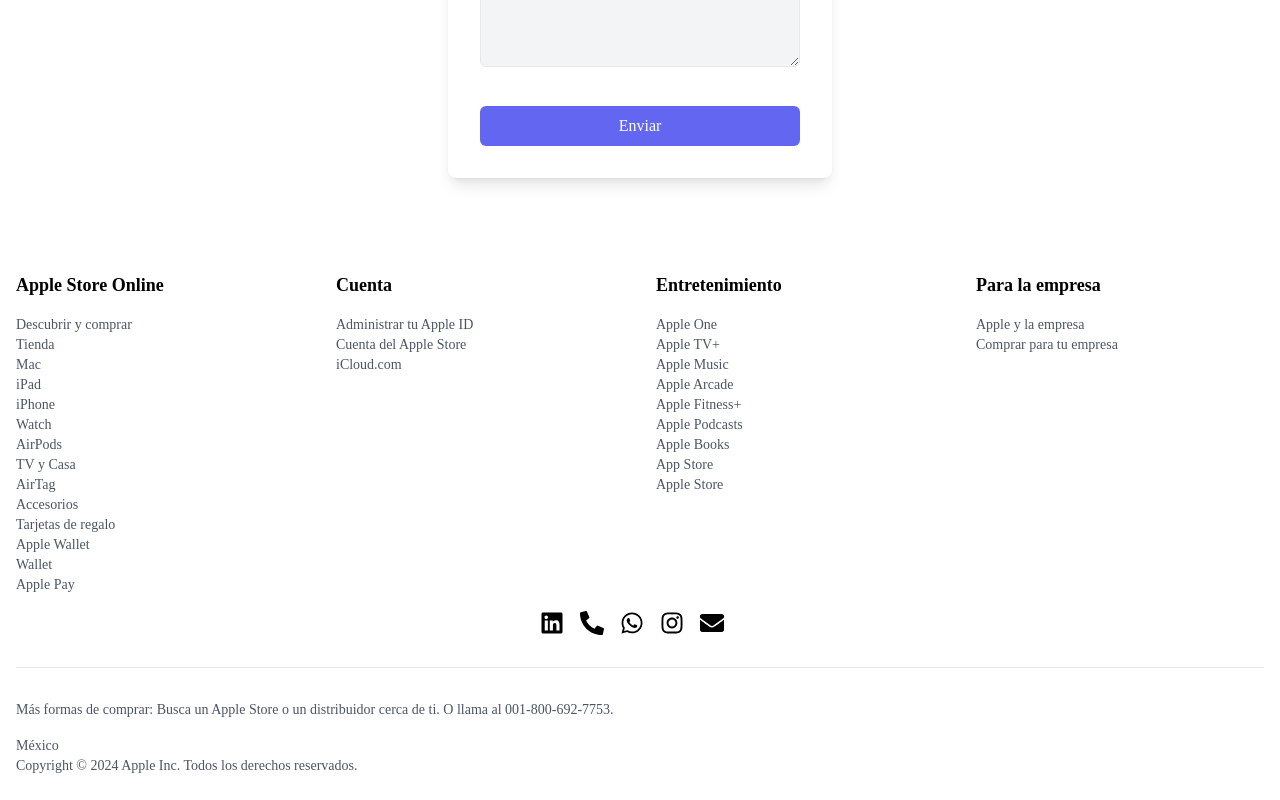
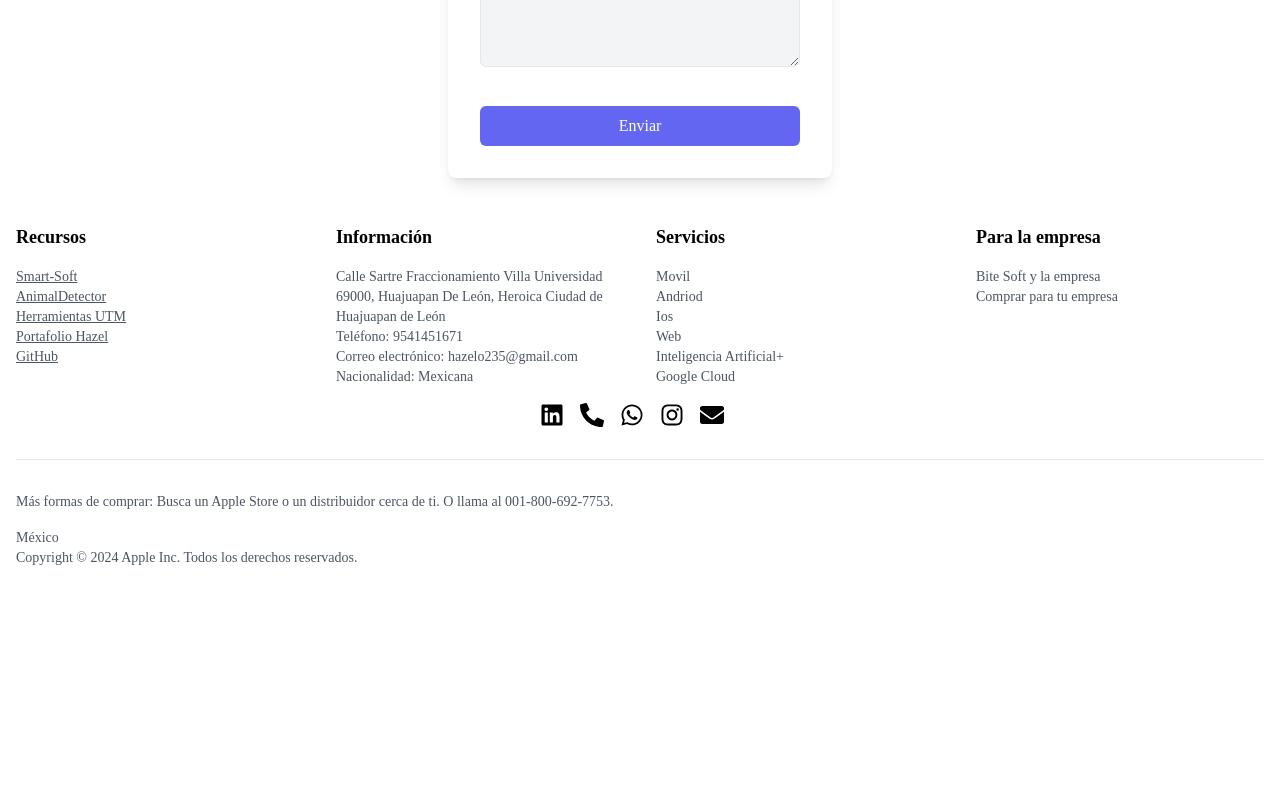
Before and after one commit to chapysgc2/HazelCraftsHub, a Next.js app: page /cotizacion/cotizacion in a window 1280 px wide. Shown: the part 865-1665 px from the top of the page. After the commit the page ends 1457 px from the top, so only its background shows below. Built offline with nearby package versions, Linux system fonts and the light colour scheme.

Commit message:
💻new features

```diff
--- a/src/components/footer/footer.tsx
+++ b/src/components/footer/footer.tsx
@@ -6,55 +6,46 @@
       <div className="max-w-7xl mx-auto px-4">
         <div className="grid grid-cols-1 md:grid-cols-2 lg:grid-cols-3 xl:grid-cols-4 gap-8">
           <div>
-            <h3 className="text-lg font-bold mb-4">Apple Store Online</h3>
+            <h3 className="text-lg font-bold mb-4">Recursos</h3>
             <ul className="text-sm text-gray-600">
-              <li>Descubrir y comprar</li>
-              <li>Tienda</li>
-              <li>Mac</li>
-              <li>iPad</li>
-              <li>iPhone</li>
-              <li>Watch</li>
-              <li>AirPods</li>
-              <li>TV y Casa</li>
-              <li>AirTag</li>
-              <li>Accesorios</li>
-              <li>Tarjetas de regalo</li>
-              <li>Apple Wallet</li>
-              <li>Wallet</li>
-              <li>Apple Pay</li>
+              <li><a href="http://smart-soft-eng.utm.mx:3000/" className="underline">Smart-Soft</a></li>
+              <li><a href="https://resplendent-paletas-d1db8d.netlify.app/" className="underline">AnimalDetector</a></li>
+              <li><a href="https://www.herramientasutm.com/" className="underline">Herramientas UTM</a></li>
+              <li><a href="https://portafoliohazelalain.netlify.app/" className="underline">Portafolio Hazel</a></li>
+              <li><a href="https://github.com/chapysgc2" className="underline">GitHub</a></li>
             </ul>
           </div>
           <div>
-            <h3 className="text-lg font-bold mb-4">Cuenta</h3>
+            <h3 className="text-lg font-bold mb-4">Información</h3>
             <ul className="text-sm text-gray-600">
-              <li>Administrar tu Apple ID</li>
-              <li>Cuenta del Apple Store</li>
-              <li>iCloud.com</li>
+              <li>Calle Sartre Fraccionamiento Villa Universidad</li>
+              <li>69000, Huajuapan De León, Heroica Ciudad de Huajuapan de León</li>
+              <li>Teléfono: 9541451671</li>
+              <li>Correo electrónico: hazelo235@gmail.com</li>
+              <li>Nacionalidad: Mexicana</li>
             </ul>
           </div>
+
           <div>
-            <h3 className="text-lg font-bold mb-4">Entretenimiento</h3>
+            <h3 className="text-lg font-bold mb-4">Servicios</h3>
             <ul className="text-sm text-gray-600">
-              <li>Apple One</li>
-              <li>Apple TV+</li>
-              <li>Apple Music</li>
-              <li>Apple Arcade</li>
-              <li>Apple Fitness+</li>
-              <li>Apple Podcasts</li>
-              <li>Apple Books</li>
-              <li>App Store</li>
-              <li>Apple Store</li>
+              <li>Movil</li>
+              <li>Andriod</li>
+              <li>Ios</li>
+              <li>Web</li>
+              <li>Inteligencia Artificial+</li>
+              <li>Google Cloud</li>
             </ul>
           </div>
           <div>
             <h3 className="text-lg font-bold mb-4">Para la empresa</h3>
             <ul className="text-sm text-gray-600">
-              <li>Apple y la empresa</li>
+              <li>Bite Soft y la empresa</li>
               <li>Comprar para tu empresa</li>
             </ul>
           </div>
         </div>
-        <ContactLinks/>
+        <ContactLinks />
 
         <div className="border-t border-gray-200 my-8"></div>
         <p className="text-sm text-gray-600">Más formas de comprar: Busca un Apple Store o un distribuidor cerca de ti. O llama al 001‑800‑692‑7753.</p>
--- a/src/components/navbar/navbar.tsx
+++ b/src/components/navbar/navbar.tsx
@@ -34,13 +34,8 @@
         <div className="flex items-center justify-between">
           {/* Logo */}
           <a href="/home/home" className="flex items-center space-x-3 rtl:space-x-reverse">
-            <Image
-              src="https://flowbite.com/docs/images/logo.svg"
-              alt="Flowbite Logo"
-              width={30}
-              height={100}
-            />
-            <span className={`text-2xl font-semibold whitespace-nowrap ${router.pathname === "/home/home" ? "text-blue-700" : "text-black"}`}>Flowbite</span>
+
+            <span className={`text-2xl font-semibold whitespace-nowrap ${router.pathname === "/home/home" ? "text-blue-700" : "text-black"}`}>Bite Soft</span>
           </a>
 
           {/* Botón para dispositivos móviles */}
--- a/src/components/sloganWithImage/SloganWithImage.tsx
+++ b/src/components/sloganWithImage/SloganWithImage.tsx
@@ -28,9 +28,6 @@
       setPrevScrollY(currentScrollY);
     };
 
-
-
-
     window.addEventListener('scroll', handleScroll);
 
     return () => {
@@ -39,20 +36,27 @@
   }, [prevScrollY]);
 
   return (
-    <div className="flex items-center justify-center">
+    <div className="flex flex-col md:flex-row items-center justify-center md:space-x-8">
       <motion.div
-        className="max-w-md flex-shrink-0"
+        className="max-w-md flex-shrink-0 mb-6 md:mb-0"
         initial={{ y: 100, opacity: 0 }}
         animate={{ y: isVisible ? 0 : 100, opacity: isVisible ? 1 : 0 }}
         transition={{ duration: 0.5 }}
       >
         <h1 className="text-4xl font-semibold mb-4">Potenciando tu negocio con herramientas digitales</h1>
-        <p className="text-gray-600">Descripción adicional si es necesaria.</p>
+        <p className="text-gray-600 mb-4">
+          Somos una empresa dedicada a proporcionar soluciones digitales innovadoras para potenciar tu negocio.
+          Utilizamos las últimas tecnologías y herramientas para ofrecerte resultados excepcionales.
 
+        </p>
+        <p className="text-gray-600">
+
+          ¡Permítenos ayudarte a destacar en el mundo digital y alcanzar el éxito!
+        </p>
       </motion.div>
 
       <motion.div
-        className="ml-8 rounded-lg overflow-hidden"
+        className="w-full md:w-96 rounded-lg overflow-hidden"
         initial={{ y: -100, opacity: 0 }}
         animate={{ y: isVisible ? 0 : -100, opacity: isVisible ? 1 : 0 }}
         transition={{ duration: 0.5 }}
@@ -65,13 +69,7 @@
           objectFit="cover"
         />
       </motion.div>
-
-
     </div>
-
-
-
-
   );
 };
 
--- a/src/pages/contact/contact.tsx
+++ b/src/pages/contact/contact.tsx
@@ -8,6 +8,10 @@
         <div>
             <Navbar />
             <br /><br />
+            <br />
+            <br />
+            <br />
+
             <InstagramBio />
             <br />
             <br />
--- a/src/pages/cotizacion/cotizacion.tsx
+++ b/src/pages/cotizacion/cotizacion.tsx
@@ -10,8 +10,7 @@
       <br />
       <br />
       <br />
-      <br />
-      <br />
+
       <br />
       <EnviarFormulario />
       <br />
```
Also changed, not shown: src/components/Forms/enviarFormulario.tsx (+6 -3 lines).
